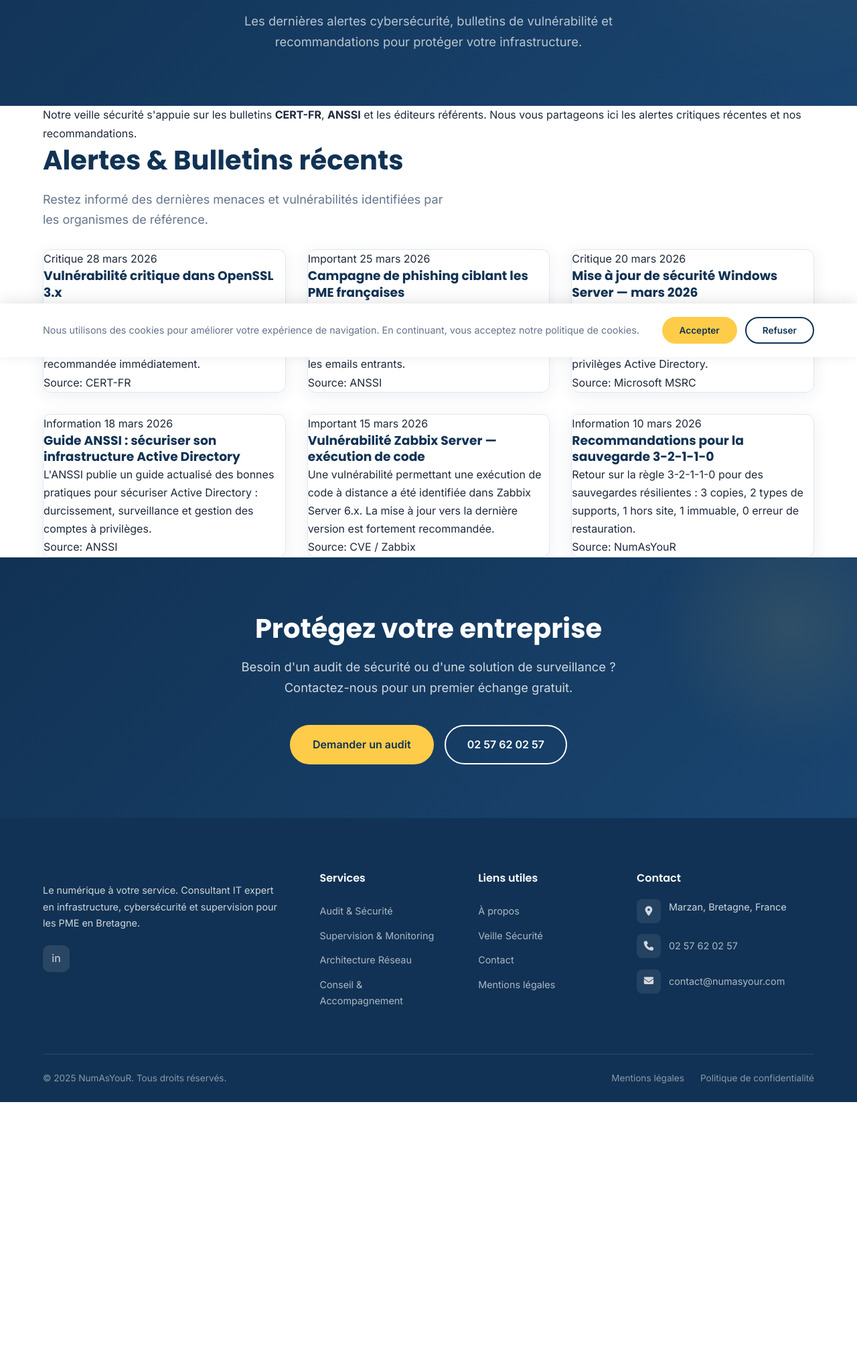
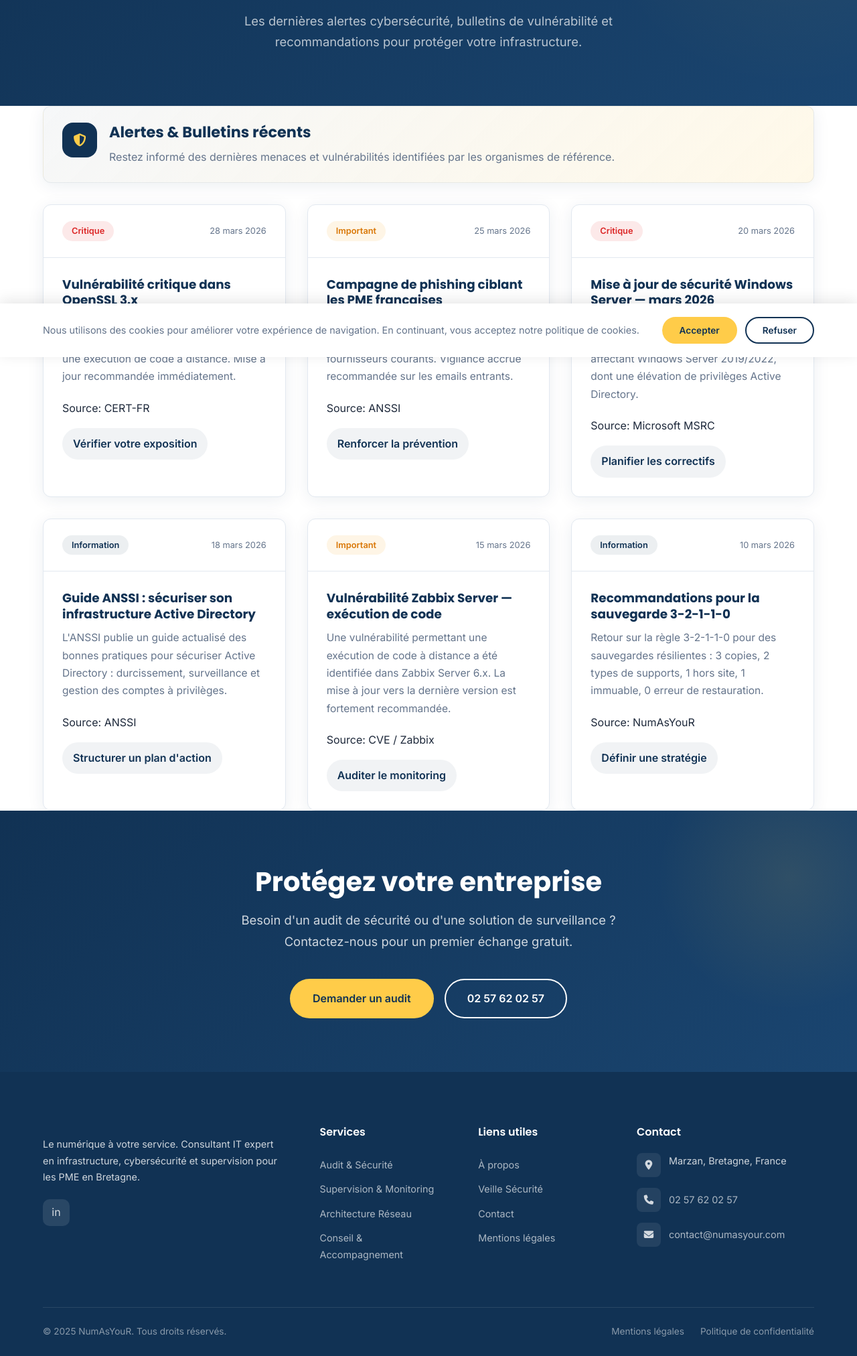
Before and after one commit to 0xz3x/numasyour-web, a Flask app: page /veille-securite in a window 1280 px wide. Shown: the part 267-2291 px from the top of the page at 67% size. Before the commit the page ends 1912 px from the top, so only its background shows below. Run offline with Flask 3, Linux system fonts and the light colour scheme.

Commit message:
Update Veille
Co-authored-by: Copilot <copilot@github.com>

```diff
--- a/app.py
+++ b/app.py
@@ -206,12 +206,12 @@ SITE = {
         "cta_title": "Protégez votre entreprise",
         "cta_desc": "Besoin d'un audit de sécurité ou d'une solution de surveillance ? Contactez-nous pour un premier échange gratuit.",
         "articles": [
-            {"tag": "Critique", "tag_class": "critical", "date": "28 mars 2026", "title": "Vulnérabilité critique dans OpenSSL 3.x", "desc": "Une faille de type buffer overflow a été identifiée dans OpenSSL 3.x permettant une exécution de code à distance. Mise à jour recommandée immédiatement.", "source": "CERT-FR"},
-            {"tag": "Important", "tag_class": "warning", "date": "25 mars 2026", "title": "Campagne de phishing ciblant les PME françaises", "desc": "L'ANSSI alerte sur une vague de phishing sophistiqué usurpant l'identité de fournisseurs courants. Vigilance accrue recommandée sur les emails entrants.", "source": "ANSSI"},
-            {"tag": "Critique", "tag_class": "critical", "date": "20 mars 2026", "title": "Mise à jour de sécurité Windows Server — mars 2026", "desc": "Microsoft publie un correctif pour plusieurs vulnérabilités critiques affectant Windows Server 2019/2022, dont une élévation de privilèges Active Directory.", "source": "Microsoft MSRC"},
-            {"tag": "Information", "tag_class": "info", "date": "18 mars 2026", "title": "Guide ANSSI : sécuriser son infrastructure Active Directory", "desc": "L'ANSSI publie un guide actualisé des bonnes pratiques pour sécuriser Active Directory : durcissement, surveillance et gestion des comptes à privilèges.", "source": "ANSSI"},
-            {"tag": "Important", "tag_class": "warning", "date": "15 mars 2026", "title": "Vulnérabilité Zabbix Server — exécution de code", "desc": "Une vulnérabilité permettant une exécution de code à distance a été identifiée dans Zabbix Server 6.x. La mise à jour vers la dernière version est fortement recommandée.", "source": "CVE / Zabbix"},
-            {"tag": "Information", "tag_class": "info", "date": "10 mars 2026", "title": "Recommandations pour la sauvegarde 3-2-1-1-0", "desc": "Retour sur la règle 3-2-1-1-0 pour des sauvegardes résilientes : 3 copies, 2 types de supports, 1 hors site, 1 immuable, 0 erreur de restauration.", "source": "NumAsYouR"},
+            {"tag": "Critique", "tag_class": "critical", "date": "28 mars 2026", "title": "Vulnérabilité critique dans OpenSSL 3.x", "desc": "Une faille de type buffer overflow a été identifiée dans OpenSSL 3.x permettant une exécution de code à distance. Mise à jour recommandée immédiatement.", "source": "CERT-FR", "subject": "audit", "action_label": "Vérifier votre exposition"},
+            {"tag": "Important", "tag_class": "warning", "date": "25 mars 2026", "title": "Campagne de phishing ciblant les PME françaises", "desc": "L'ANSSI alerte sur une vague de phishing sophistiqué usurpant l'identité de fournisseurs courants. Vigilance accrue recommandée sur les emails entrants.", "source": "ANSSI", "subject": "conseil", "action_label": "Renforcer la prévention"},
+            {"tag": "Critique", "tag_class": "critical", "date": "20 mars 2026", "title": "Mise à jour de sécurité Windows Server — mars 2026", "desc": "Microsoft publie un correctif pour plusieurs vulnérabilités critiques affectant Windows Server 2019/2022, dont une élévation de privilèges Active Directory.", "source": "Microsoft MSRC", "subject": "supervision", "action_label": "Planifier les correctifs"},
+            {"tag": "Information", "tag_class": "info", "date": "18 mars 2026", "title": "Guide ANSSI : sécuriser son infrastructure Active Directory", "desc": "L'ANSSI publie un guide actualisé des bonnes pratiques pour sécuriser Active Directory : durcissement, surveillance et gestion des comptes à privilèges.", "source": "ANSSI", "subject": "conseil", "action_label": "Structurer un plan d'action"},
+            {"tag": "Important", "tag_class": "warning", "date": "15 mars 2026", "title": "Vulnérabilité Zabbix Server — exécution de code", "desc": "Une vulnérabilité permettant une exécution de code à distance a été identifiée dans Zabbix Server 6.x. La mise à jour vers la dernière version est fortement recommandée.", "source": "CVE / Zabbix", "subject": "supervision", "action_label": "Auditer le monitoring"},
+            {"tag": "Information", "tag_class": "info", "date": "10 mars 2026", "title": "Recommandations pour la sauvegarde 3-2-1-1-0", "desc": "Retour sur la règle 3-2-1-1-0 pour des sauvegardes résilientes : 3 copies, 2 types de supports, 1 hors site, 1 immuable, 0 erreur de restauration.", "source": "NumAsYouR", "subject": "conseil", "action_label": "Définir une stratégie"},
         ],
     },
 }
@@ -278,6 +278,11 @@ def mentions_legales():
 @app.route("/contact", methods=["GET", "POST"])
 def contact():
     form_data = {"name": "", "email": "", "phone": "", "company": "", "subject": "", "message": ""}
+    if request.method == "GET":
+        subject = request.args.get("subject", "").strip()
+        valid_subjects = {item["value"] for item in SITE["contact"]["subjects"]}
+        if subject in valid_subjects:
+            form_data["subject"] = subject
     if request.method == "POST":
         form_data = {key: request.form.get(key, "").strip() for key in form_data}
 
--- a/css/style.css
+++ b/css/style.css
@@ -1326,6 +1326,41 @@ h1, h2, h3, h4 {
   gap: 32px;
 }
 
+.veille-intro-card {
+  display: flex;
+  align-items: flex-start;
+  gap: 18px;
+  margin-bottom: 32px;
+  padding: 24px 28px;
+  background: linear-gradient(135deg, rgba(17, 50, 84, 0.04), rgba(255, 204, 73, 0.12));
+  border: 1px solid rgba(17, 50, 84, 0.08);
+  border-radius: var(--radius);
+  box-shadow: var(--shadow);
+}
+
+.veille-intro-card h2 {
+  font-size: 1.4rem;
+  margin-bottom: 8px;
+}
+
+.veille-intro-card p {
+  color: var(--text-light);
+  max-width: 820px;
+}
+
+.veille-intro-icon {
+  flex: 0 0 auto;
+  width: 52px;
+  height: 52px;
+  border-radius: 16px;
+  background: var(--primary);
+  color: var(--accent);
+  display: inline-flex;
+  align-items: center;
+  justify-content: center;
+  font-size: 1.2rem;
+}
+
 .veille-card {
   background: var(--white);
   border-radius: var(--radius);
@@ -1389,8 +1424,16 @@ h1, h2, h3, h4 {
 
 .veille-card-body p {
   color: var(--text-light);
-  font-size: 0.9rem;
-  margin-bottom: 16px;
+  font-size: 0.97rem;
+  margin-bottom: 20px;
+}
+
+.veille-card-footer {
+  display: flex;
+  align-items: center;
+  justify-content: space-between;
+  gap: 16px;
+  flex-wrap: wrap;
 }
 
 .veille-card-source {
@@ -1400,6 +1443,23 @@ h1, h2, h3, h4 {
   display: inline-flex;
   align-items: center;
   gap: 6px;
+}
+
+.veille-card-link {
+  display: inline-flex;
+  align-items: center;
+  gap: 8px;
+  padding: 10px 16px;
+  border-radius: 999px;
+  background: rgba(17, 50, 84, 0.06);
+  color: var(--primary);
+  font-weight: 600;
+  transition: all var(--transition);
+}
+
+.veille-card-link:hover {
+  background: var(--primary);
+  color: var(--white);
 }
 
 /* --- Legal Page --- */
@@ -1627,6 +1687,14 @@ h1, h2, h3, h4 {
     grid-template-columns: 1fr;
   }
 
+  .veille-intro-card {
+    padding: 20px;
+  }
+
+  .veille-card-footer {
+    align-items: flex-start;
+  }
+
   .figure-number {
     font-size: 2.2rem;
   }
--- a/templates/base.html
+++ b/templates/base.html
@@ -29,7 +29,6 @@
               <div class="dropdown-icon">{{ item.icon | safe }}</div>
               <div>
                 <strong>{{ item.title }}</strong><br>
-                <small>{{ item.desc }}</small>
               </div>
             </a>
             {% endfor %}
--- a/templates/veille-securite.html
+++ b/templates/veille-securite.html
@@ -10,21 +10,28 @@
 
 <section class="veille-section">
   <div class="container">
-    <div class="veille-intro">
-      <p>Notre veille sécurité s'appuie sur les bulletins <strong>CERT-FR</strong>, <strong>ANSSI</strong> et les éditeurs référents. Nous vous partageons ici les alertes critiques récentes et nos recommandations.</p>
+    <div class="veille-intro-card">
+      <div class="veille-intro-icon"><i class="fa-solid fa-shield-halved"></i></div>
+      <div>
+        <h2>{{ site.veille.section_title }}</h2>
+        <p>{{ site.veille.section_subtitle }}</p>
+      </div>
     </div>
-    <h2 class="section-title" style="text-align:left; margin-bottom: 18px;">{{ site.veille.section_title }}</h2>
-    <p class="section-subtitle" style="text-align:left; margin-left:0; margin-bottom: 28px;">{{ site.veille.section_subtitle }}</p>
     <div class="veille-grid">
       {% for article in site.veille.articles %}
       <div class="veille-card">
-        <div class="veille-meta">
-          <span class="tag {{ article.tag_class }}">{{ article.tag }}</span>
-          <span>{{ article.date }}</span>
+        <div class="veille-card-header">
+          <span class="veille-card-tag {{ article.tag_class }}">{{ article.tag }}</span>
+          <span class="veille-card-date">{{ article.date }}</span>
         </div>
-        <h3>{{ article.title }}</h3>
-        <p>{{ article.desc }}</p>
-        <div class="veille-source">Source: {{ article.source }}</div>
+        <div class="veille-card-body">
+          <h3>{{ article.title }}</h3>
+          <p>{{ article.desc }}</p>
+          <div class="veille-card-footer">
+            <div class="veille-source">Source: {{ article.source }}</div>
+            <a class="veille-card-link" href="{{ url_for('contact') }}?subject={{ article.subject }}#contact-form">{{ article.action_label }}</a>
+          </div>
+        </div>
       </div>
       {% endfor %}
     </div>
```
